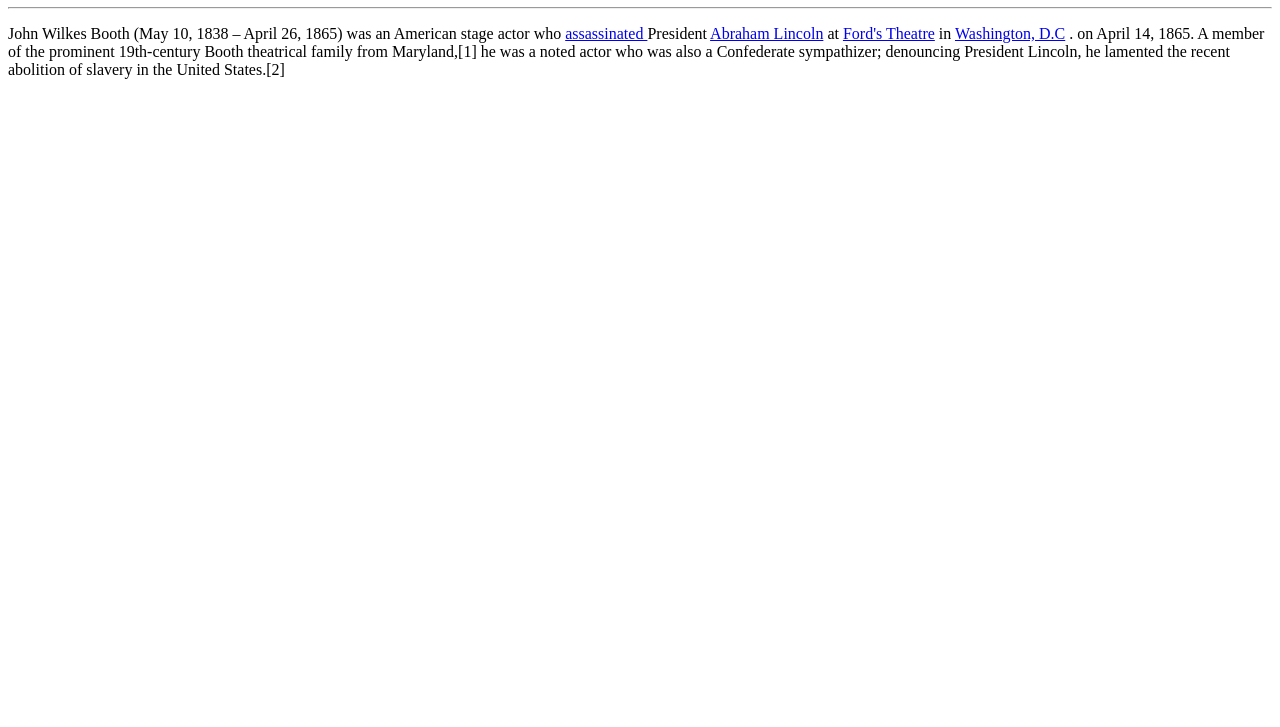
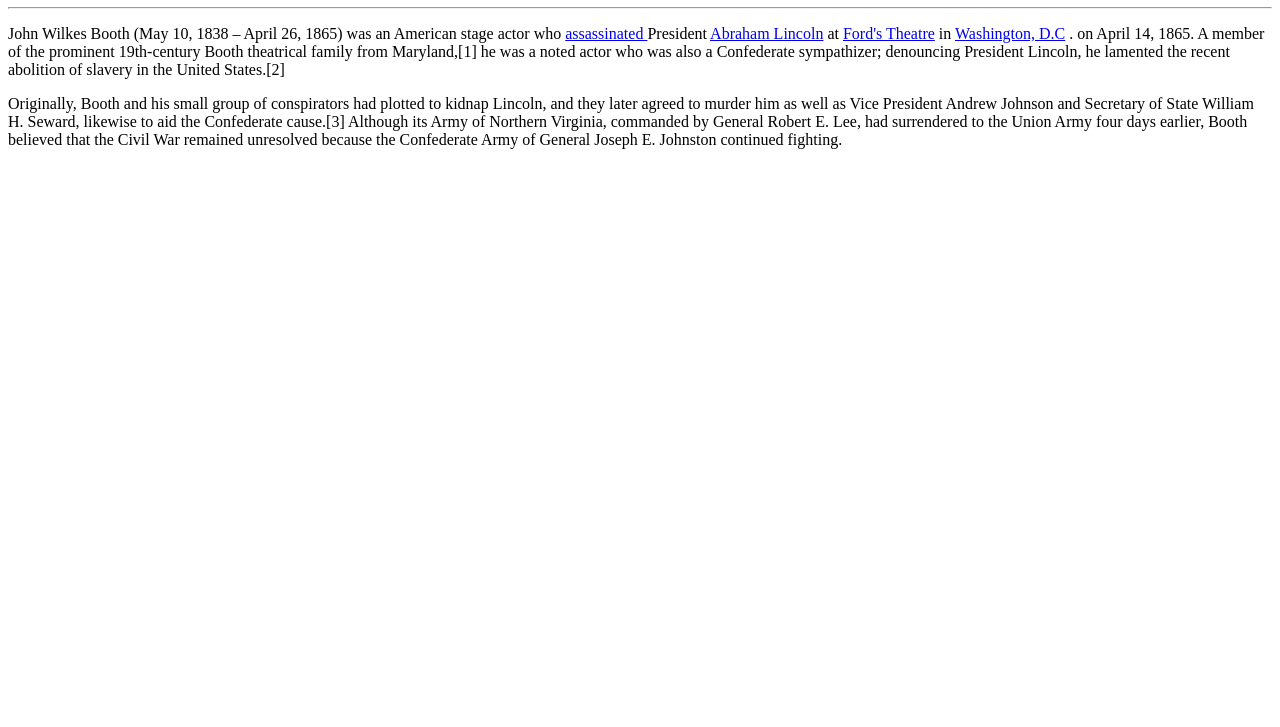
Before and after one commit to Samq07/Wiki-clone, a plain HTML site: page Index.html in a window 1280 px wide. Shown: the part 73-800 px from the top of the page. Drawn offline with Linux system fonts and the light colour scheme.

Commit message:
added another paragraph

```diff
--- a/Index.html
+++ b/Index.html
@@ -12,5 +12,7 @@
 <p>John Wilkes Booth (May 10, 1838 – April 26, 1865) was an American stage actor who <a href="https://en.wikipedia.org/wiki/Assassination_of_Abraham_Lincoln">assassinated
 </a>
 President <a href="https://en.wikipedia.org/wiki/Abraham_Lincoln">Abraham Lincoln</a> at <a href="https://en.wikipedia.org/wiki/Ford%27s_Theatre">Ford's Theatre</a> in <a href="https://en.wikipedia.org/wiki/Washington,_D.C.">Washington, D.C</a> . on April 14, 1865. A member of the prominent 19th-century Booth theatrical family from Maryland,[1] he was a noted actor who was also a Confederate sympathizer; denouncing President Lincoln, he lamented the recent abolition of slavery in the United States.[2] </p>
+<p>Originally, Booth and his small group of conspirators had plotted to kidnap Lincoln, and they later agreed to murder him as well as Vice President Andrew Johnson and Secretary of State William H. Seward, likewise to aid the Confederate cause.[3] Although its Army of Northern Virginia, commanded by General Robert E. Lee, had surrendered to the Union Army four days earlier, Booth believed that the Civil War remained unresolved because the Confederate Army of General Joseph E. Johnston continued fighting. </p>
+
 </body>
 </html>
```
